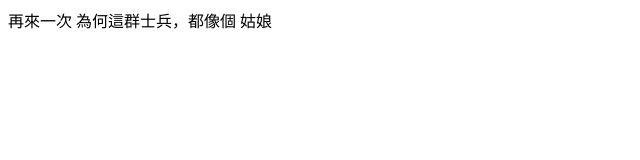
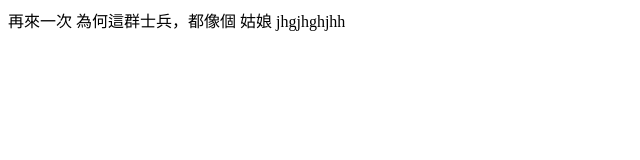
Before and after one commit to Brian-Chen0613/Partner, a plain HTML site: page shop copy 3.html in a window 1280 px wide. Shown: the whole page, without its empty margins (0-640 px from the left). Drawn offline with Linux system fonts and the light colour scheme.

Commit message:
Update shop copy 3.html

```diff
--- a/shop copy 3.html
+++ b/shop copy 3.html
@@ -9,5 +9,6 @@
     再來一次
     為何這群士兵，都像個
     姑娘
+    jhgjhghjhh
 </body>
 </html>
```
